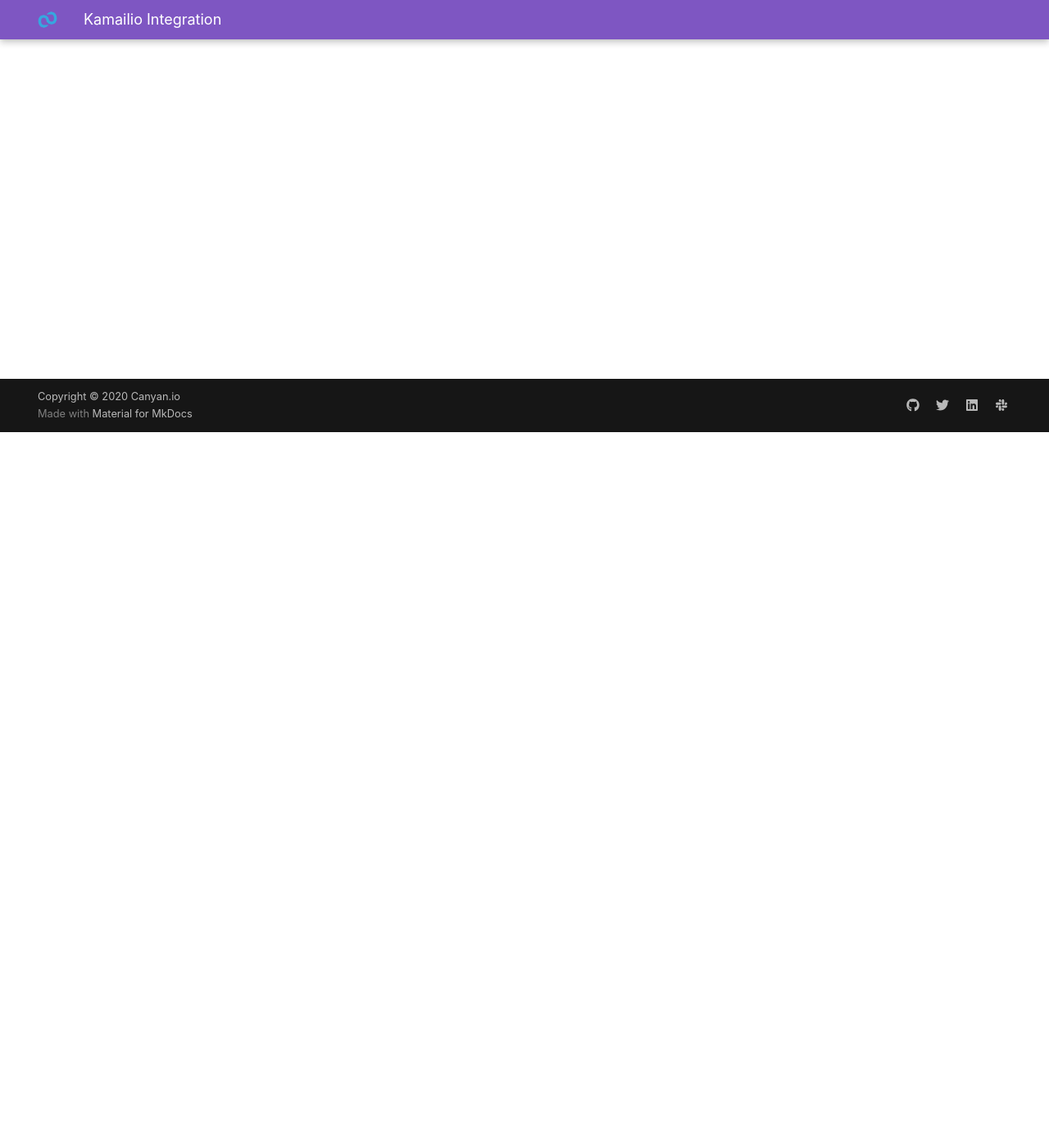
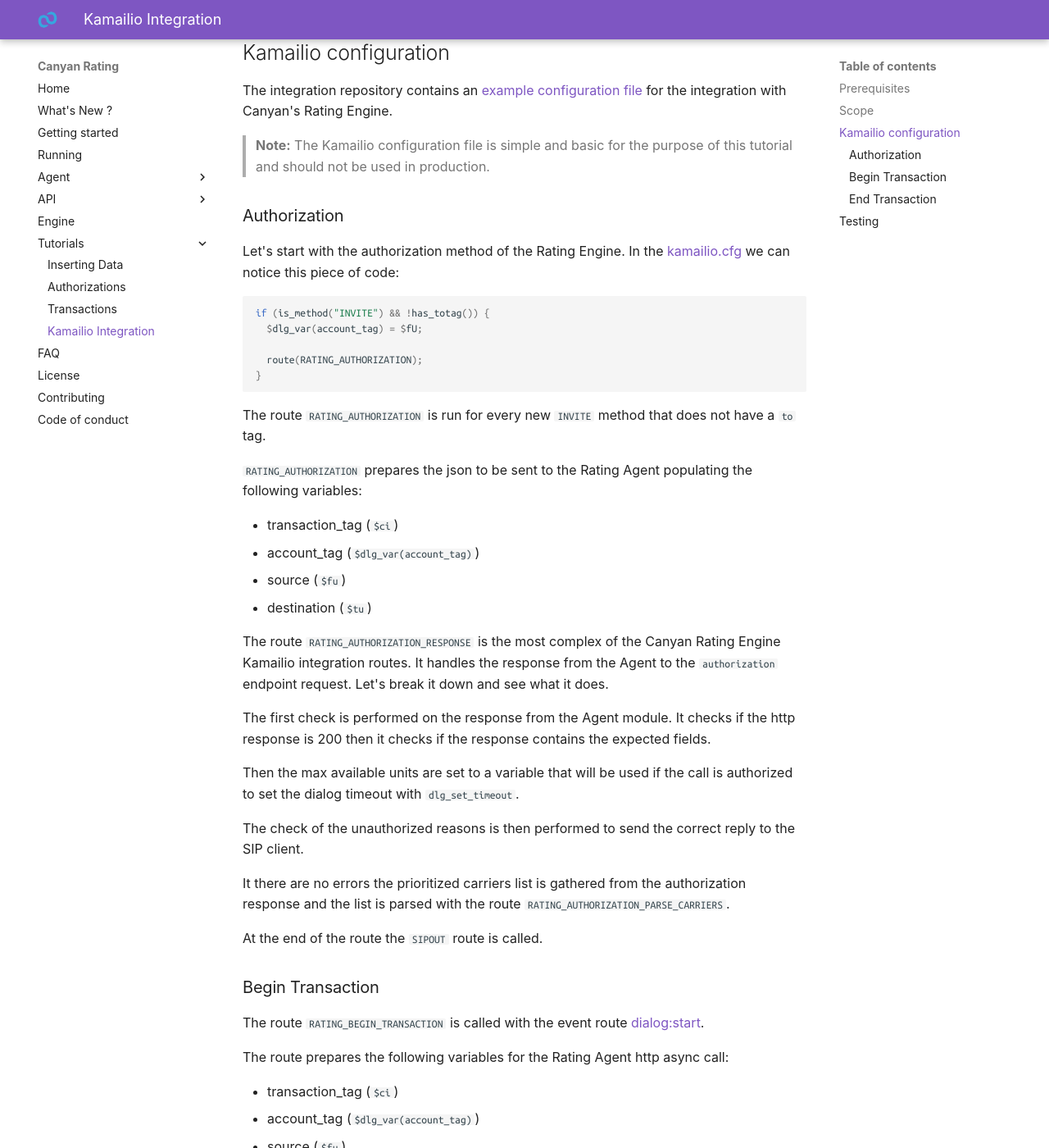
Before and after one commit to canyanio/rating-integration, an MkDocs documentation site: the page built from docs/tutorials/kamailio-integration.md, in a window 1280 px wide and 1400 px high, scrolled down 873 px. Shown: the whole window at 82% size. Built offline with MkDocs 1.6.1 and Material for MkDocs 9.7.7, drawn with Linux system fonts in a browser that asks for light colours; some web fonts are replaced; some of the changed text lies outside the part shown.

Commit message:
Enh: kamailio tutorial

````diff
--- a/docs/tutorials/kamailio-integration.md
+++ b/docs/tutorials/kamailio-integration.md
@@ -8,3 +8,91 @@
 The test environment should be set up and running successfully as described in [Running Canyan Rating](/running.md) section.
 You should have a basic set of data populated in your Canyan Rating instance as described in the [Inserting Data Tutorial](/tutorials/inserting-data/).
 The following commands and requests relay on the same data inserted in the above tutorial. If you populated different data you should change the commands in this tutorial accordingly.
+
+After cloning the [integration repository](https://github.com/canyanio/rating-integration) the [Makefile](https://github.com/canyanio/rating-integration/blob/master/Makefile) provides us with two shortcut commands:
+`make start` and `make stop`.
+
+## Scope
+
+Integrating the authorization, begin and start transaction methods of the Rating Engine in a Kamailio instance.
+Kamailio needs to perform an authorization for every outgoing and incoming call, getting all the information needed to perform or not the calls. Also the begin and end of a call needs to be signalized to the Rating Engine.
+
+The Rating Agent is listening for http requests with REST and GraphQL APIs. In Kamailio we will use the [HTTP_ASYNC_CLIENT Module](https://www.kamailio.org/docs/modules/stable/modules/http_async_client.html) to avoid binding Kamailio workers with synchronous http calls.
+
+
+## Kamailio configuration
+
+The integration repository contains an [example configuration file](https://github.com/canyanio/rating-integration/blob/master/conf/kamailio/rating.cfg) for the integration with Canyan's Rating Engine.
+
+>**Note:** The Kamailio configuration file is simple and basic for the purpose
+> of this tutorial and should not be used in production.
+
+
+### Authorization
+
+Let's start with the authorization method of the Rating Engine.
+In the [kamailio.cfg](https://github.com/canyanio/rating-integration/blob/master/conf/kamailio/kamailio.cfg) we can notice this piece of code:
+```
+if (is_method("INVITE") && !has_totag()) {
+  $dlg_var(account_tag) = $fU;
+
+  route(RATING_AUTHORIZATION);
+}
+```
+The route `RATING_AUTHORIZATION` is run for every new `INVITE` method that does not have a `to` tag.
+
+`RATING_AUTHORIZATION` prepares the json to be sent to the Rating Agent populating the following variables:
+
+* transaction_tag (`$ci`)
+* account_tag (`$dlg_var(account_tag)`)
+* source (`$fu`)
+* destination (`$tu`)
+
+The route `RATING_AUTHORIZATION_RESPONSE` is the most complex of the Canyan Rating Engine Kamailio integration routes.
+It handles the response from the Agent to the `authorization` endpoint request.
+Let's break it down and see what it does.
+
+The first check is performed on the response from the Agent module. It checks if the http response is 200 then it checks if the response contains the expected fields.
+
+Then the max available units are set to a variable that will be used if the call is authorized to set the dialog timeout with `dlg_set_timeout`.
+
+The check of the unauthorized reasons is then performed to send the correct reply to the SIP client.
+
+It there are no errors the prioritized carriers list is gathered from the authorization response and the list is parsed with the route `RATING_AUTHORIZATION_PARSE_CARRIERS`.
+
+At the end of the route the `SIPOUT` route is called.
+
+
+### Begin Transaction
+
+The route `RATING_BEGIN_TRANSACTION` is called with the event route [dialog:start](https://kamailio.org/docs/modules/stable/modules/dialog.html#idm1446).
+
+The route prepares the following variables for the Rating Agent http async call:
+
+* transaction_tag (`$ci`)
+* account_tag (`$dlg_var(account_tag)`)
+* source (`$fu`)
+* destination (`$tu`)
+
+Then the route `RATING_BEGIN_TRANSACTION_RESPONSE` that handles the response from the Agent is doing some simple checks like `http_ok` and if the http response code is 200. After that the check of the content of the response is performed and it consists in checking if the variable `ok` is true.
+
+If some of the checks are not good the route sends a 500 reply to che client with a message that the Rating is not available. The route also prints an xlog with alert log level and the http error.
+
+
+### End Transaction
+
+The route `RATING_END_TRANSACTION` sets the following variables to be sent to the Agent via http async call:
+
+* transaction_tag (`$ci`)
+* account_tag (`$dlg_var(account_tag)`)
+* source (`$var(query)`)
+* destination (`$var(query)`)
+
+As for the Begin Transaction there is a simple `RATING_END_TRANSACTION_RESPONSE` route that handles the response and checks the correct http response and the value of the `ok` boolean variable inside the response body.
+It sends SIP error replies and logs with alert log level the issue.
+
+
+## Testing
+
+The integration repository contains also [tests](https://github.com/canyanio/rating-integration/tree/master/tests) that can be run with a simple `make test` after the `make start` command. Plese refer to those tests to see how this implementation inside kamailio is tested with Canyan Rating Engine.
+The tests are run with the open source tool [wazo-tester](https://github.com/wazo-platform/wazo-tester) so refer to the documentation of that tool for better understanding of the test process.
````
Also changed, not shown: docs/running.md (+2 -2 lines), 1 other file.
